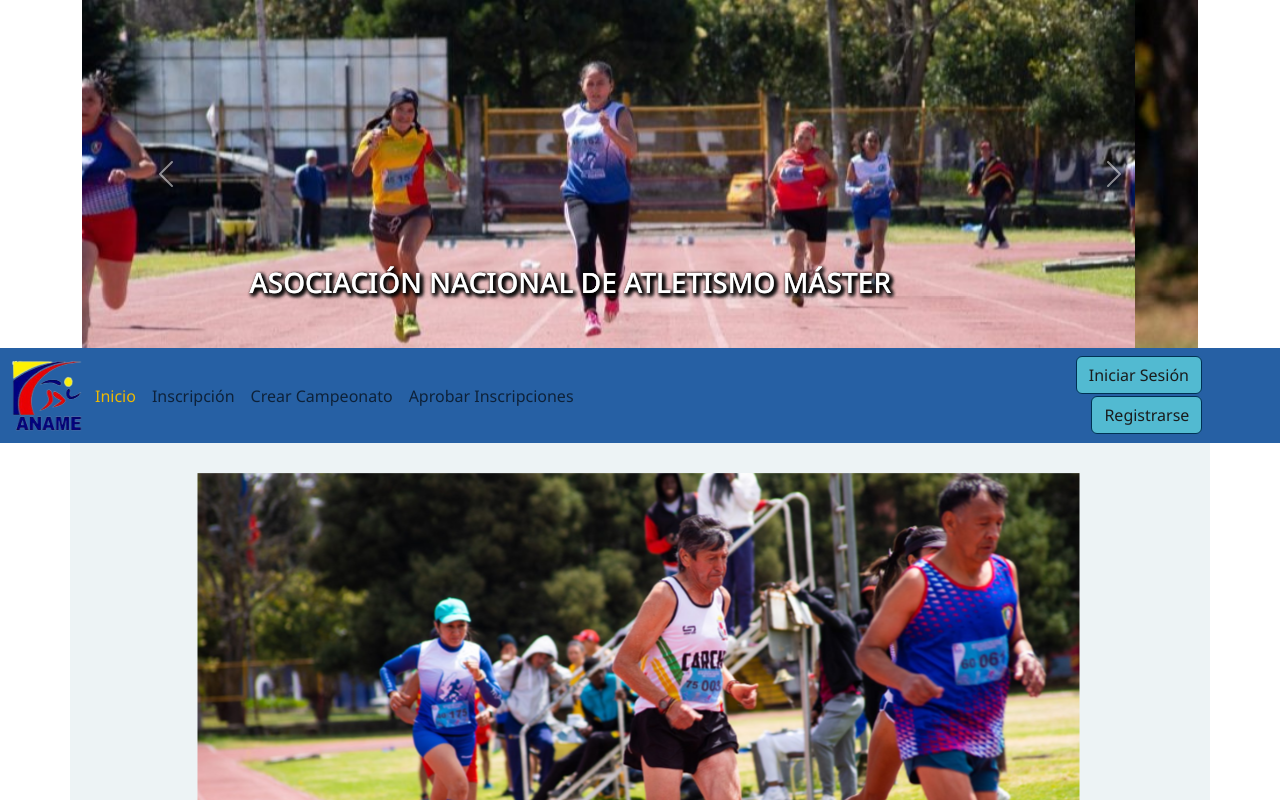
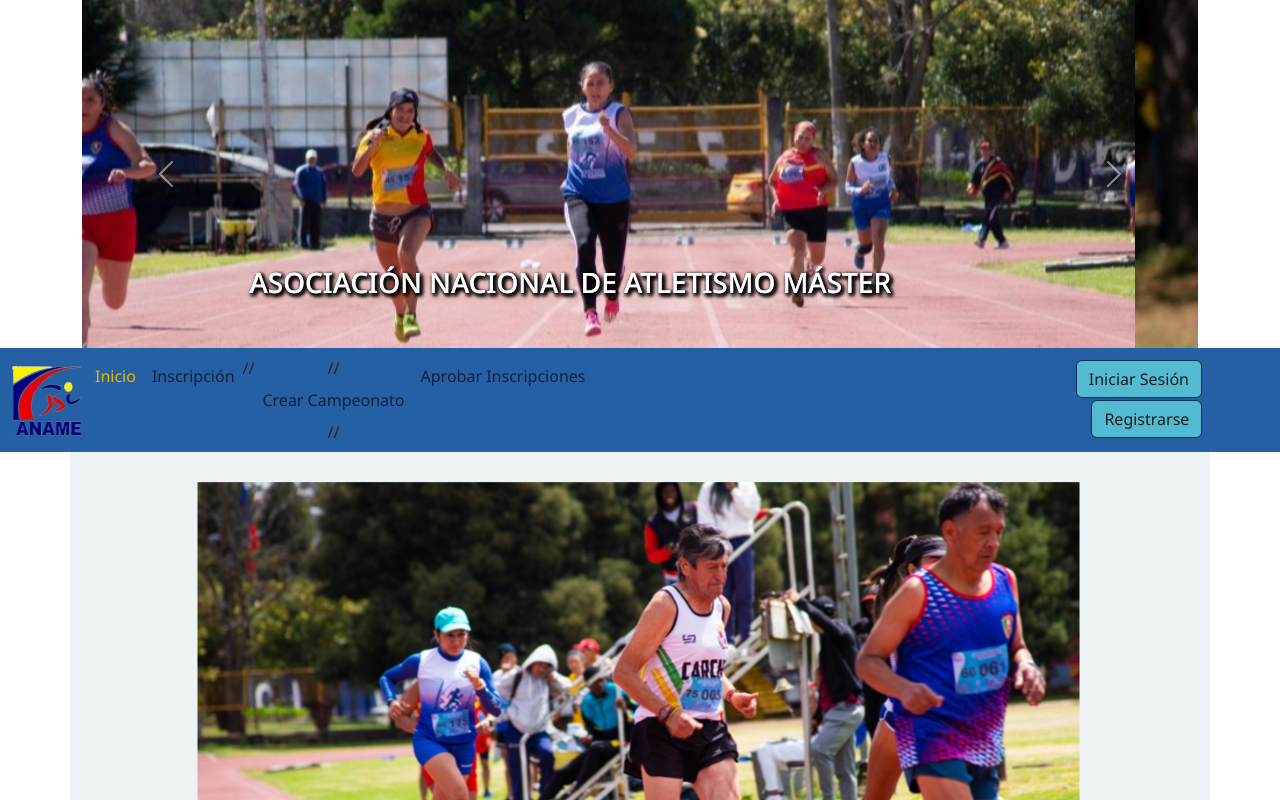
Before and after one commit to KenllyChacon/proyecto_aname_front-prueba, a Vue app: page / in a window 1280 px wide. Shown: the top 800 px of the page. Built offline with nearby package versions, Linux system fonts and the light colour scheme.

Commit message:
Update BarraNav.vue

```diff
--- a/src/components/BarraNav.vue
+++ b/src/components/BarraNav.vue
@@ -15,9 +15,9 @@
           <li class="nav-item">
             <router-link to="/ficha" class="nav-link">Inscripción</router-link>
           </li>
-          <li class="nav-item">
-            <router-link to="/campeonato/crear" class="nav-link">Crear Campeonato</router-link>
-          </li>
+          //<li class="nav-item">
+         //   <router-link to="/campeonato/crear" class="nav-link">Crear Campeonato</router-link>
+         // </li>
           <li class="nav-item">
             <router-link to="/aprobarInscripciones" class="nav-link">Aprobar Inscripciones</router-link>
           </li>
```
